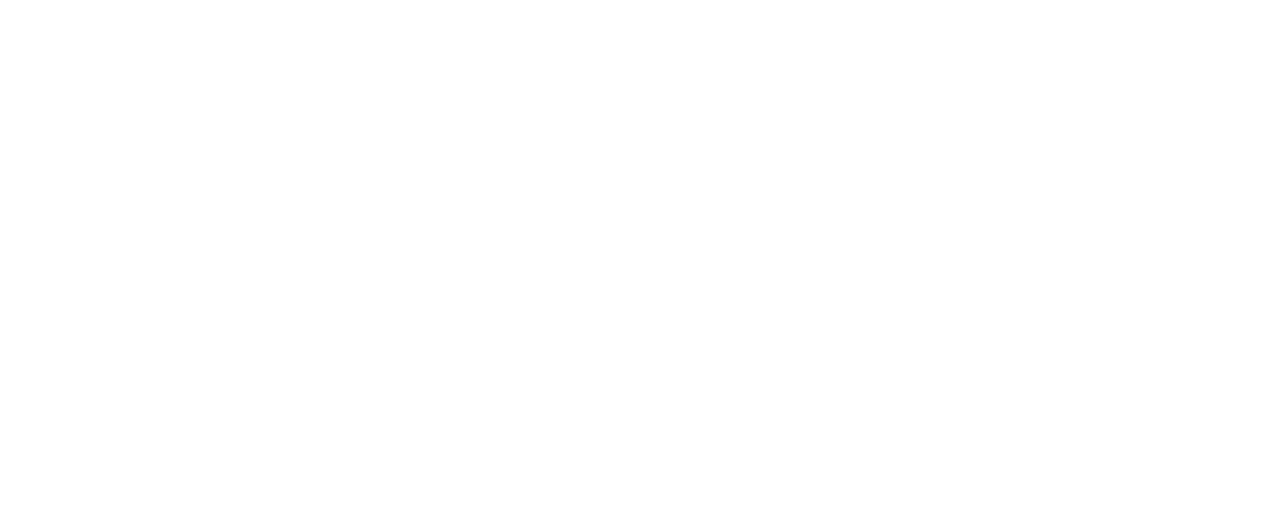
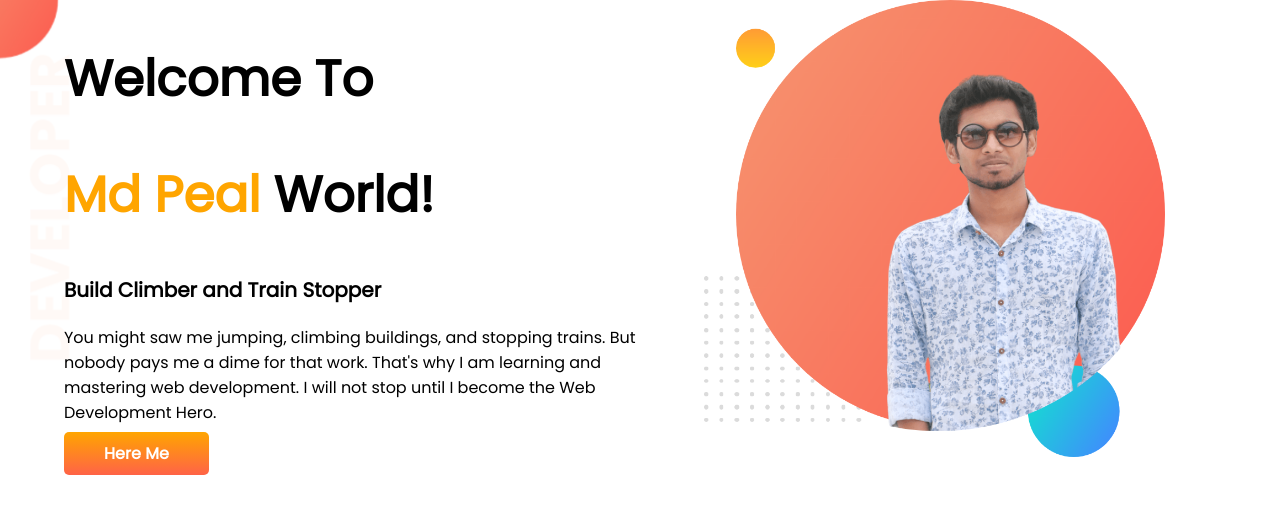
Before and after one commit to emdadul-peal/developer-portfolio, a plain HTML site: page index.html in a window 1280 px wide. Drawn offline with Linux system fonts and the light colour scheme.

Commit message:
top-banner added

```diff
--- a/index.html
+++ b/index.html
@@ -1,14 +1,36 @@
 <!DOCTYPE html>
 <html lang="en">
+
 <head>
     <meta charset="UTF-8">
     <meta http-equiv="X-UA-Compatible" content="IE=edge">
     <meta name="viewport" content="width=device-width, initial-scale=1.0">
     <title>Md Peal portfolio</title>
+    <link rel="preconnect" href="https://fonts.googleapis.com">
+    <link rel="preconnect" href="https://fonts.gstatic.com" crossorigin>
+    <link href="https://fonts.googleapis.com/css2?family=Poppins&display=swap" rel="stylesheet">
     <link rel="stylesheet" href="style.css">
 
 </head>
+
 <body>
+    <section class="top-banner">
+        <div class="half-width">
+            <h1>Welcome To</h1>
+            <h1><span class="orange">Md Peal</span> World!</h1>
+            <h3>Build Climber and Train Stopper</h3>
+            <p>You might saw me jumping, climbing buildings, and stopping trains. But nobody pays me a dime for that
+                work.
+                That's why I am learning and mastering web development. I will not stop until I become the Web
+                Development
+                Hero.</p>
+            <a class="link-button" target="_blank" href="https://www.linkedin.com/company/programminghero/">Here Me</a>
+        </div>
+        <div class="half-width">
+            <img src="images/peal.png" alt="">
+        </div>
+    </section>
 
 </body>
+
 </html>
--- a/style.css
+++ b/style.css
@@ -0,0 +1,43 @@
+body {
+    font-family: 'Poppins', sans-serif;
+    margin: 0;
+}
+
+h1 {
+    font-size: 50px;
+}
+
+.orange {
+    color: orange;
+}
+
+h3 {
+    font-size: 20px;
+}
+
+section {
+    display: flex;
+}
+
+.half-width {
+    width: 50%;
+    padding-left: 5%;
+}
+
+.half-width img {
+    width: 80%;
+}
+
+.link-button {
+    text-decoration: none;
+    background-image: linear-gradient(orange, tomato);
+    color: white;
+    font-weight: 700;
+    padding: 10px 40px;
+    border-radius: 5px;
+}
+
+.top-banner {
+    background-image: url(images/top-banner.png);
+    background-repeat: no-repeat;
+}
```
Also changed, not shown: images/dream-bg.png (added), images/exp-bg.png (added), images/jhankar.png (added), images/jhankar2.png (added), images/my-bg.png (added), images/my-bg2.png (added), images/peal.png (added), images/top-banner.png (added), showOff/47465546_1493278390817037_2385556751823929344_n.jpg (added), showOff/IMG_E3519.JPG (added), showOff/good morning.JPG (added), showOff/good one.jpg (added), showOff/good souls.jpg (added), showOff/its me.jpg (added), 2 more files, 2 other files.
